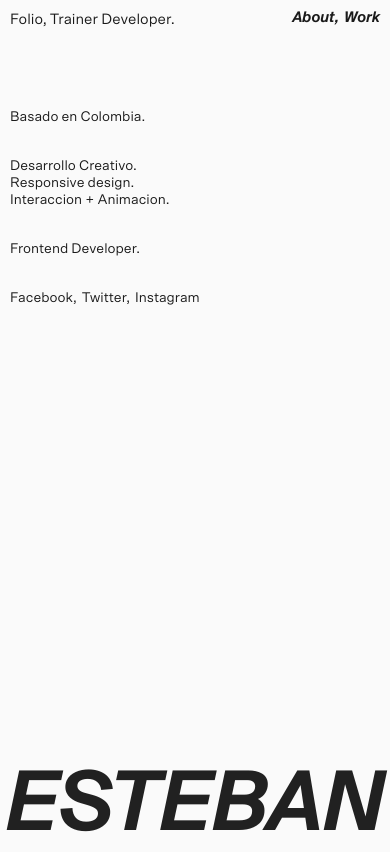
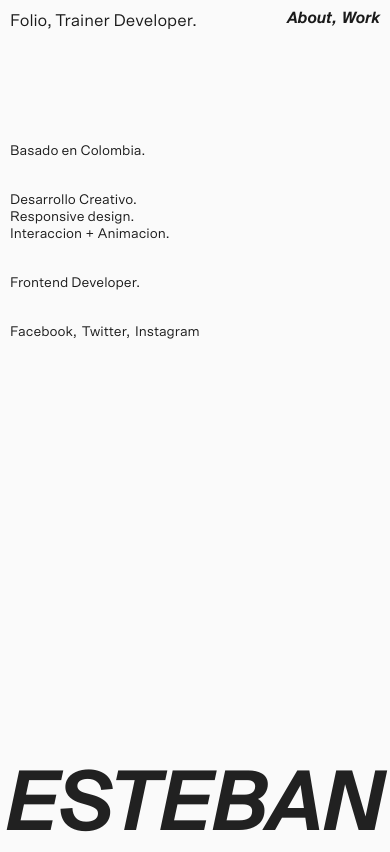
Before and after one commit to EstebanDBH1/marca-este, a plain HTML site: page index.html in a window 390 px wide. Drawn offline with nearby package versions, Linux system fonts and the light colour scheme.

Commit message:
Update style.css

```diff
--- a/style.css
+++ b/style.css
@@ -122,10 +122,12 @@ main {
 @media screen and (max-width: 800px) {
   .col-ri {
     flex-direction: column;
-    gap: 5rem;
+    gap: 7rem;
+    font-size: 17px;
+
   }
 
   .pr{
-    font-size: 15px;
+    font-size: 17px;
   }
 }
```
